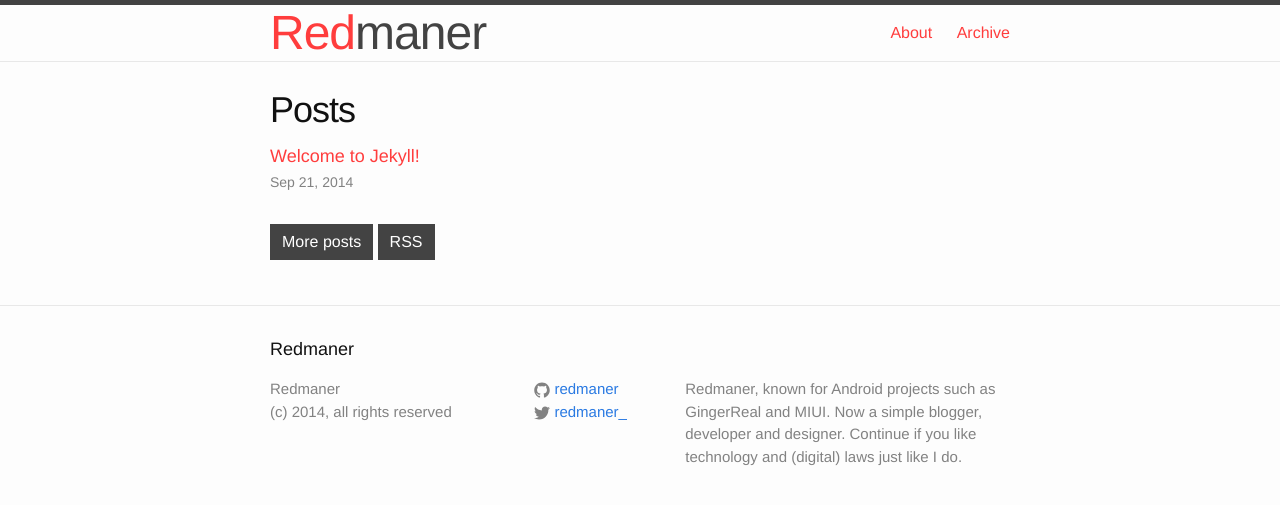
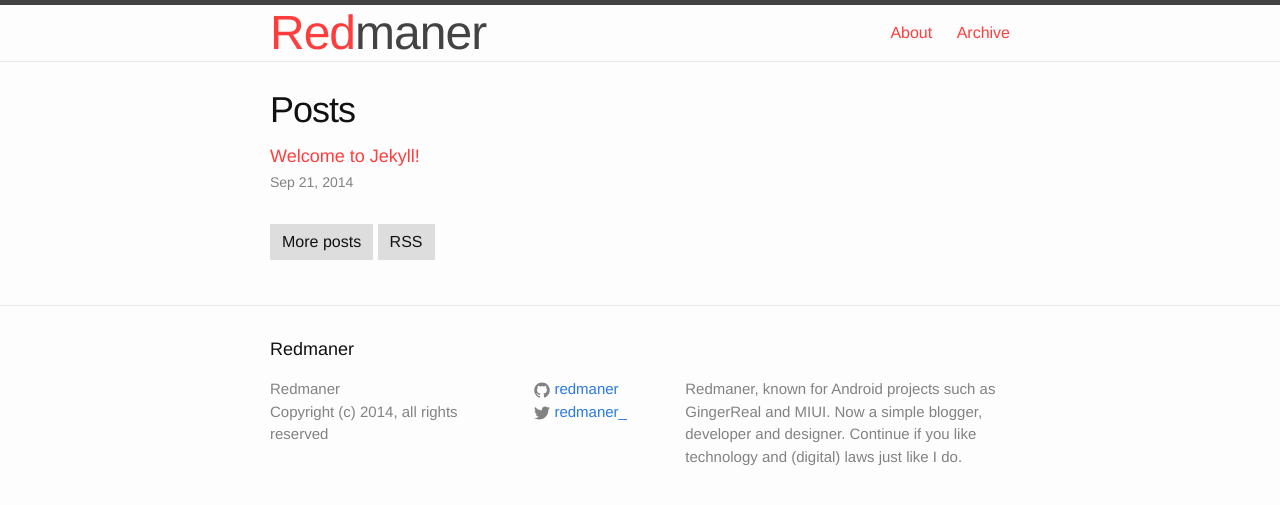
Before and after one commit to FKapadia/redmaner.github.io, a Jekyll site: the page built from index.html, in a window 1280 px wide. Shown: the top 505 px of the page. Built offline with Jekyll 4.4.1, drawn with Linux system fonts in a browser that asks for light colours.

Commit message:
More styling updates

```diff
--- a/_config.yml
+++ b/_config.yml
@@ -1,6 +1,6 @@
 # Site settings
 title: Redmaner
-copyright: (c) 2014, all rights reserved
+copyright: Copyright (c) 2014, all rights reserved
 description: > # this means to ignore newlines until "baseurl:"
   Redmaner, known for Android projects such as GingerReal and MIUI.
   Now a simple blogger, developer and designer.
--- a/_sass/_layout.scss
+++ b/_sass/_layout.scss
@@ -215,12 +215,13 @@
 a.link-button {
     display: inline-block;
     text-decoration: none;
-    background-color: $flat-black;
-    color: $text-color-light;
+    background-color: $flat-white;
+    color: $text-color;
     padding: 6px 12px 6px 12px;
 
     &:hover {
         background-color: $flat-red;
+        color: $text-color-light;
     }
 }
 
--- a/css/main.scss
+++ b/css/main.scss
@@ -20,6 +20,8 @@ $brand-color:      #2a7ae2;
 
 $flat-red:	   #ff3d3d;
 $flat-black:	   #434343;
+$flat-white:       #dddddd;
+
 $grey-color:       #828282;
 $grey-color-light: lighten($grey-color, 40%);
 $grey-color-dark:  darken($grey-color, 25%);
```
Also changed, not shown: _sass/_base.scss (line endings or trailing spaces).
